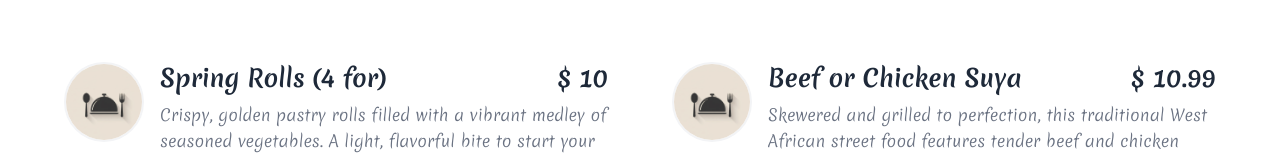
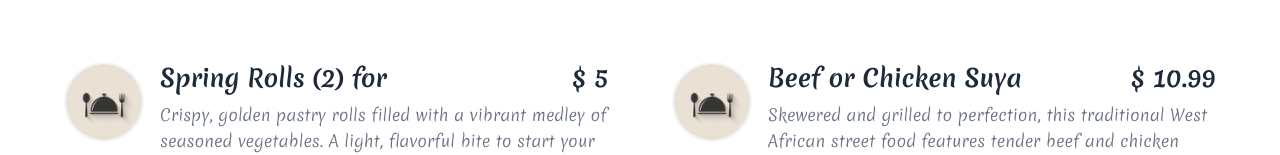
Before and after one commit to mal33k-eden/afrikico-restaursnt, a React (Vite) app: page /menu in a window 1280 px wide. Shown: the part 555-710 px from the top of the page. Built offline with nearby package versions, Linux system fonts and the light colour scheme; a web font is replaced by a local one.

Commit message:
update price

```diff
--- a/src/pages/Menu/Sections/FoodMenuListFive.jsx
+++ b/src/pages/Menu/Sections/FoodMenuListFive.jsx
@@ -12,7 +12,7 @@ const FoodMenuListFive = () => {
         name: "Waakye",
         description: "A Ghanaian specialty of rice and beans cooked with millet leaves, served with meat stew, spicy sauce, and sides like gari, spaghetti.",
           image: "../images/food-img/img-12.jpg",
-          price:18.99,
+          price:10,
       },
       {
         name: "Fried Rice",
--- a/src/pages/Menu/Sections/FoodMenuListFour.jsx
+++ b/src/pages/Menu/Sections/FoodMenuListFour.jsx
@@ -3,7 +3,7 @@ const FoodMenuListFour = () => {
     // salads
     const saladsMenuItems = [
       {
-        name: "Mixed Salad - Half Size- $7.00 & Full Size -$10.00",
+        name: "Mixed Salad",
         description: "A vibrant medley of fresh lettuce, tomatoes, cucumbers, carrots, and onions, tossed with a light vinaigrette dressing. A crisp and colorful option to complement any meal.",
         image: "../images/food-img/dummy.jpg",
         price:10,
@@ -36,7 +36,7 @@ const FoodMenuListFour = () => {
         name: "Garden Salad",
         description: "",
         image: "../images/food-img/dummy.jpg",
-        price:0,
+        price:8,
         },
     ];
 
--- a/src/pages/Menu/Sections/FoodMenuListOne.jsx
+++ b/src/pages/Menu/Sections/FoodMenuListOne.jsx
@@ -2,10 +2,10 @@ const FoodMenuListOne = () => {
   // Appetizer List
   const appetizerMenuItems = [
     {
-      name: "Spring Rolls (4 for)",
+      name: "Spring Rolls (2) for",
       description: "Crispy, golden pastry rolls filled with a vibrant medley of seasoned vegetables. A light, flavorful bite to start your meal off right.",
       image: "../images/food-img/dummy.jpg",
-      price:10,
+      price:5,
     },
     {
       name: "Beef or Chicken Suya",
@@ -65,7 +65,7 @@ const FoodMenuListOne = () => {
       name: "Chicken or Beef Wrap",
       description: "Tender, seasoned chicken or beef wrapped in warm flatbread with fresh vegetables and a touch of house sauce. A handheld meal that brings bold flavor and satisfying comfort in every bite.",
       image: "../images/food-img/dummy.jpg",
-      price:9.99,
+      price:"9.99 / $12.99",
     },
     {
       name: "Tofu/Beef /Chicken  Khebab",
@@ -74,16 +74,16 @@ const FoodMenuListOne = () => {
       price:12.99,
     },
     {
-      name: "Bofrot",
+      name: "Bofrot (2) for",
       description: "",
       image: "../images/food-img/dummy.jpg",
-      price:0,
+      price:5,
     },
     {
       name: "Spicy Goat (Hot)",
       description: "",
       image: "../images/food-img/dummy.jpg",
-      price:0,
+      price:15,
     },
   ];
 
--- a/src/pages/Menu/Sections/FoodMenuListSeven.jsx
+++ b/src/pages/Menu/Sections/FoodMenuListSeven.jsx
@@ -96,7 +96,7 @@ const FoodMenuListSeven = () => {
                         {item.name}
                       </h3>
                       <span className="text-xl md:text-2xl font-bold text-gray-800 ml-4">
-                        $ {item.price}
+                        {/* $ {item.price} */}
                       </span>
                     </div>
                     <p className="text-gray-500 text-sm md:text-base leading-relaxed">
--- a/src/pages/Menu/Sections/FoodMenuListTwo.jsx
+++ b/src/pages/Menu/Sections/FoodMenuListTwo.jsx
@@ -7,19 +7,19 @@ const FoodMenuListTwo = () => {
         name: "Fried Plantain",
         description: "Sweet, ripe plantains sliced and fried to golden perfection — a comforting favorite with just the right touch of crisp and caramelized sweetness.",
         image: "../images/food-img/dummy.jpg",
-        price:8.99,
+        price:10,
       },
       {
         name: "Fried Yam",
         description: "Thick-cut yam pieces fried until crispy on the outside and tender inside. Perfect for dipping or enjoying on their own.",
         image: "../images/food-img/dummy.jpg",
-        price:9.99,
+        price:10,
       },
       {
         name: "French Fries",
         description: "Crispy, golden fries — classic, simple, and satisfying.",
         image: "../images/food-img/dummy.jpg",
-        price:9.99,
+        price:"6/$10",
       },
       {
         name: "Jollof Rice",
@@ -43,7 +43,7 @@ const FoodMenuListTwo = () => {
           name: "Banku",
           description: "A fermented mix of corn and cassava dough, cooked into a smooth, stretchy texture. Typically served with soup, stew, or grilled protein.",
           image: "../images/food-img/dummy.jpg",
-          price:4,
+          price:5,
       },
       {
         name: "Omo Tuo",
@@ -55,13 +55,13 @@ const FoodMenuListTwo = () => {
         name: "Waakye",
         description: "A popular Ghanaian dish made from rice and black-eyed beans, often cooked with millet leaves for its signature color and aroma.",
           image: "../images/food-img/img-12.jpg",
-          price:7,
+          price:10,
       },
       {
         name: "Fufu",
         description: "A soft, dough-like staple made from cassava and plantains, pounded to a stretchy texture. Best enjoyed with thick, flavorful soups.",
           image: "../images/food-img/dummy.jpg",
-          price:5,
+          price:7,
         },
         {
         name: "Eba",
```
